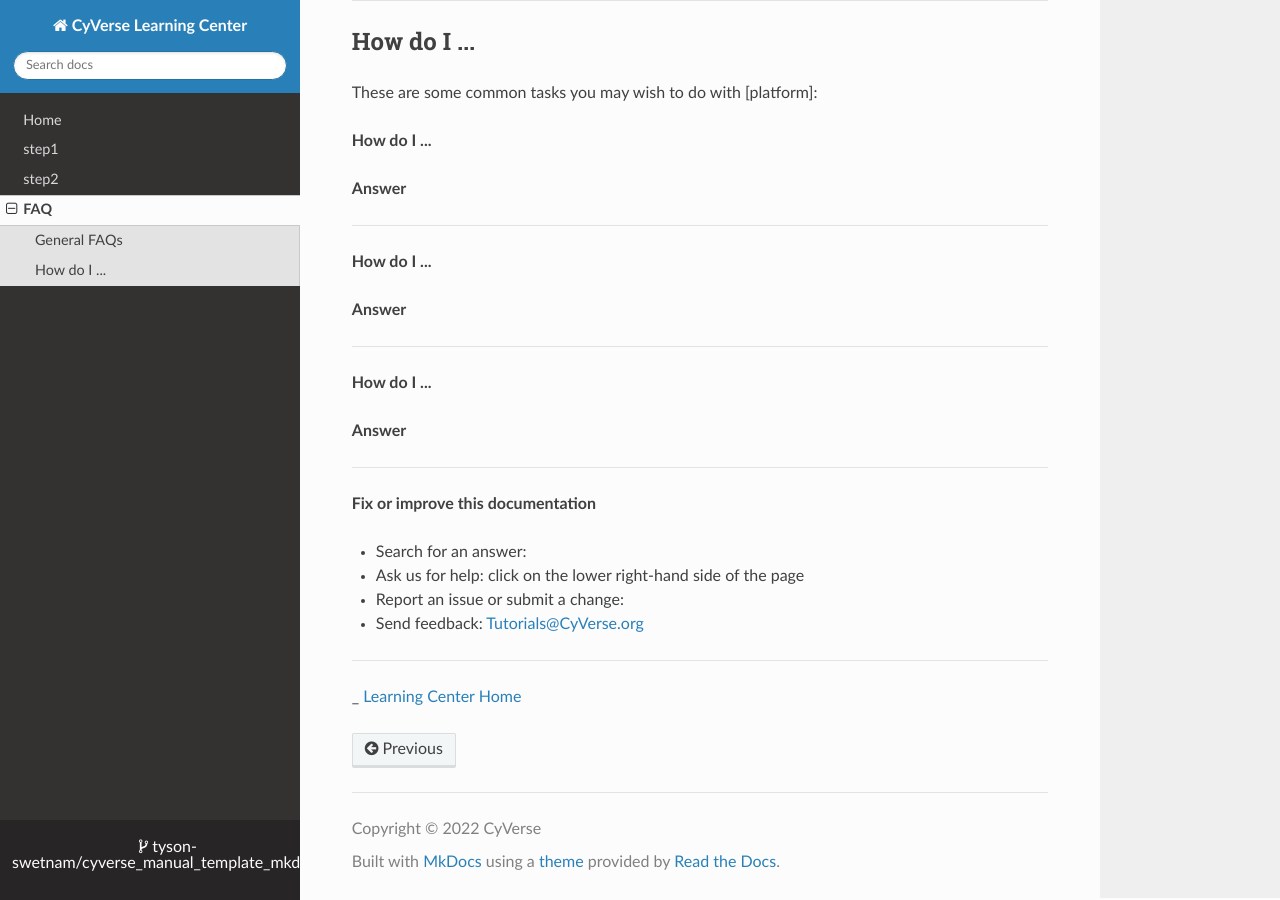
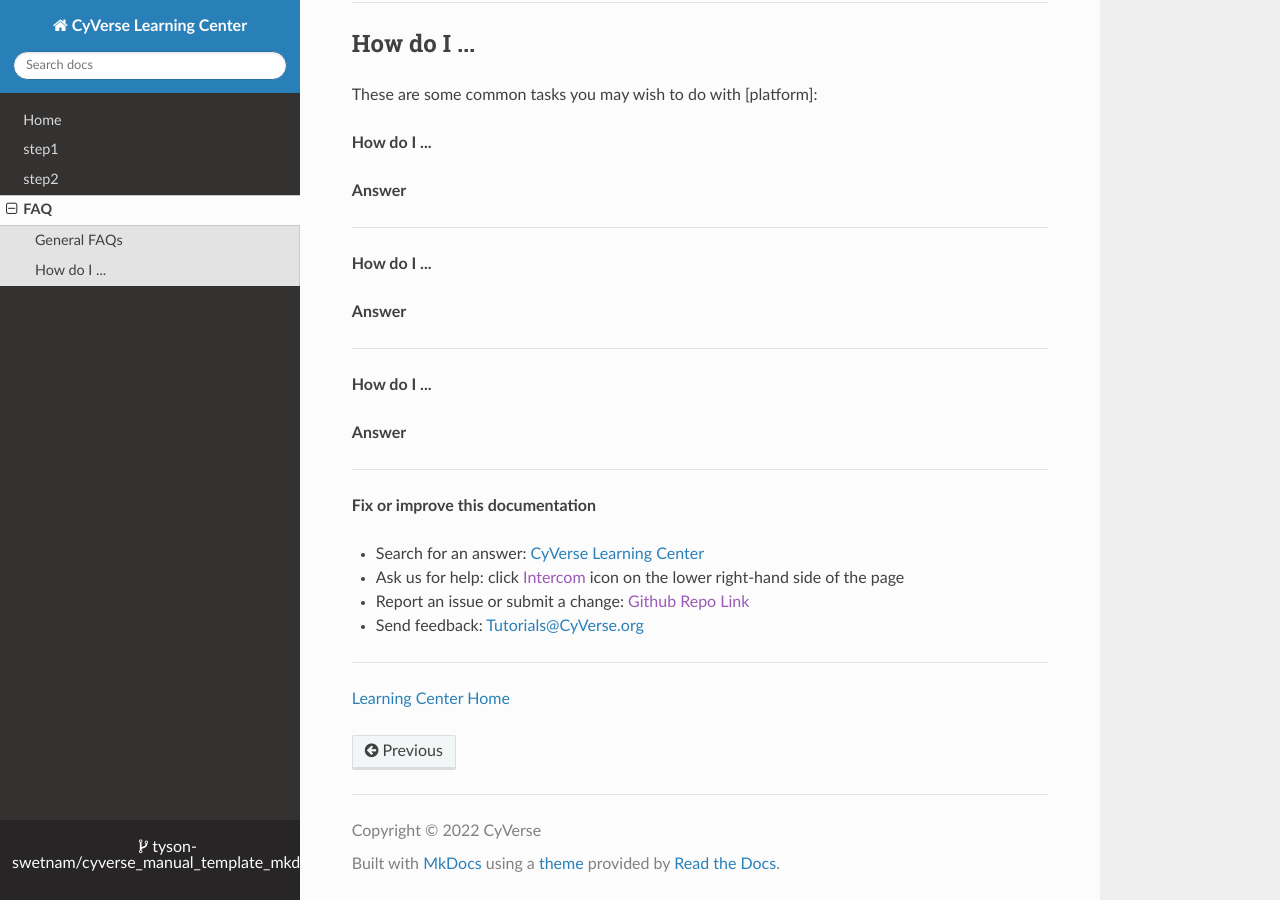
Before and after one commit to tyson-swetnam/cyverse_manual_template_mkdocs, an MkDocs documentation site: the page built from docs/faq.md, in a window 1280 px wide and 900 px high, scrolled down 698 px. Built offline with MkDocs 1.6.1, drawn with Linux system fonts in a browser that asks for light colours; nearby versions of some CDN libraries.

Commit message:
updated image path

```diff
--- a/docs/faq.md
+++ b/docs/faq.md
@@ -1,6 +1,7 @@
-\_
+[![!CyVerse Learning Center](../assets/cyverse_learning.png "CyVerse Learning Center"){ width="400" }](https://learning.cyverse.org)
 
-\_ [Learning Center Home](http://learning.cyverse.org/)
+[![!Learning Home](../assets/homeicon.png "Home"){ width="25" }](https://learning.cyverse.org) [Learning Center Home](http://learning.cyverse.org/)
+
 
 \[Platform\] FAQs
 =================
@@ -53,11 +54,14 @@
 
 **Fix or improve this documentation**
 
--   Search for an answer:
--   Ask us for help: click on the lower right-hand side of the page
--   Report an issue or submit a change:
--   Send feedback: [Tutorials\@CyVerse.org](Tutorials@CyVerse.org)
+  - Search for an answer:
+     [CyVerse Learning Center](https://learning.cyverse.org)
+  - Ask us for help:
+    click [Intercom]() icon on the lower right-hand side of the page
+  - Report an issue or submit a change:
+    [Github Repo Link]()
+  - Send feedback: <Tutorials@CyVerse.org>
 
 ------------------------------------------------------------------------
 
-\_ [Learning Center Home](http://learning.cyverse.org/)
+[Learning Center Home](http://learning.cyverse.org/)
```
Also changed, not shown: docs/example_directives_delete.md (+2 -2 lines), docs/index.md (+3 -2 lines), docs/step1.md (+2 -2 lines), docs/step2.md (+2 -2 lines).
